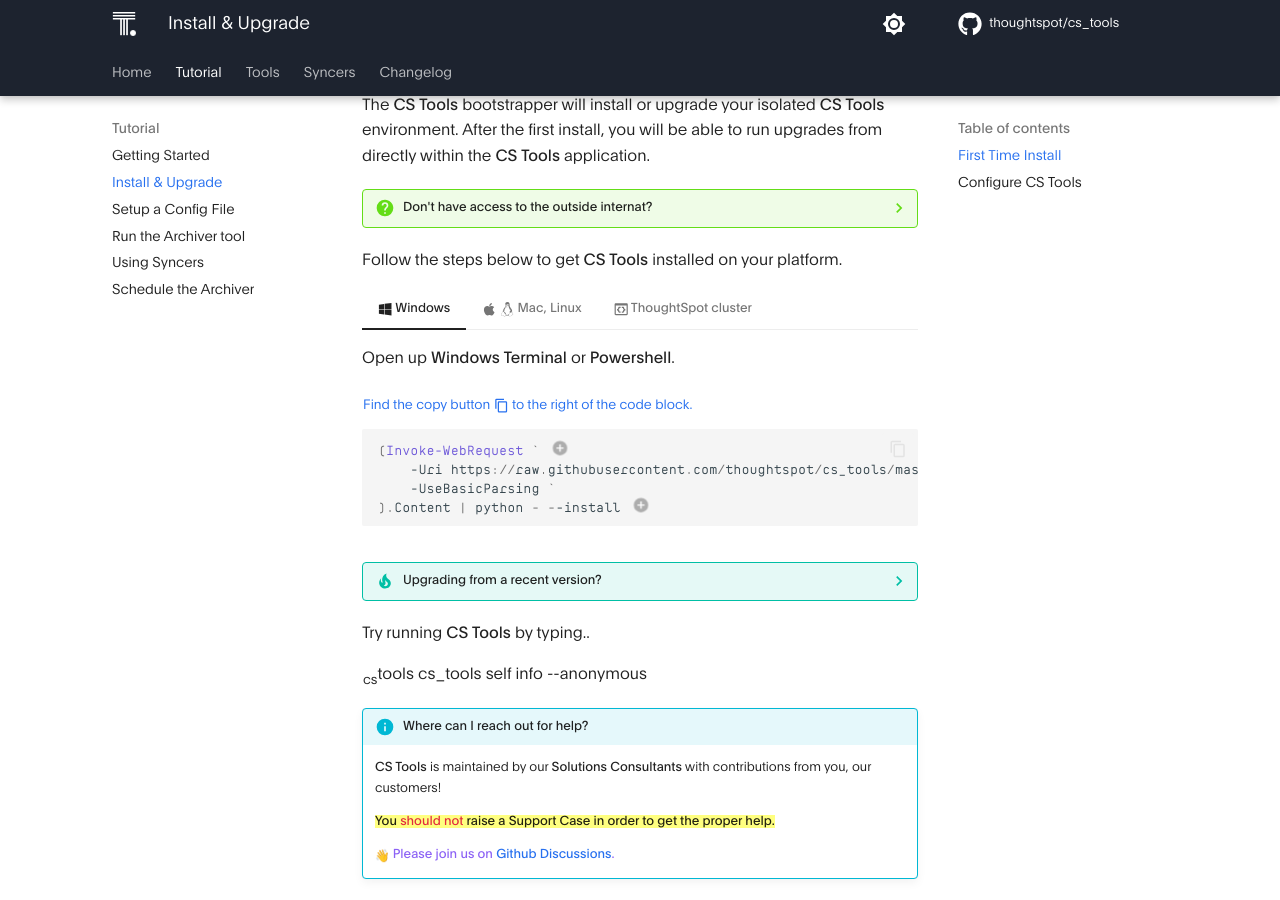
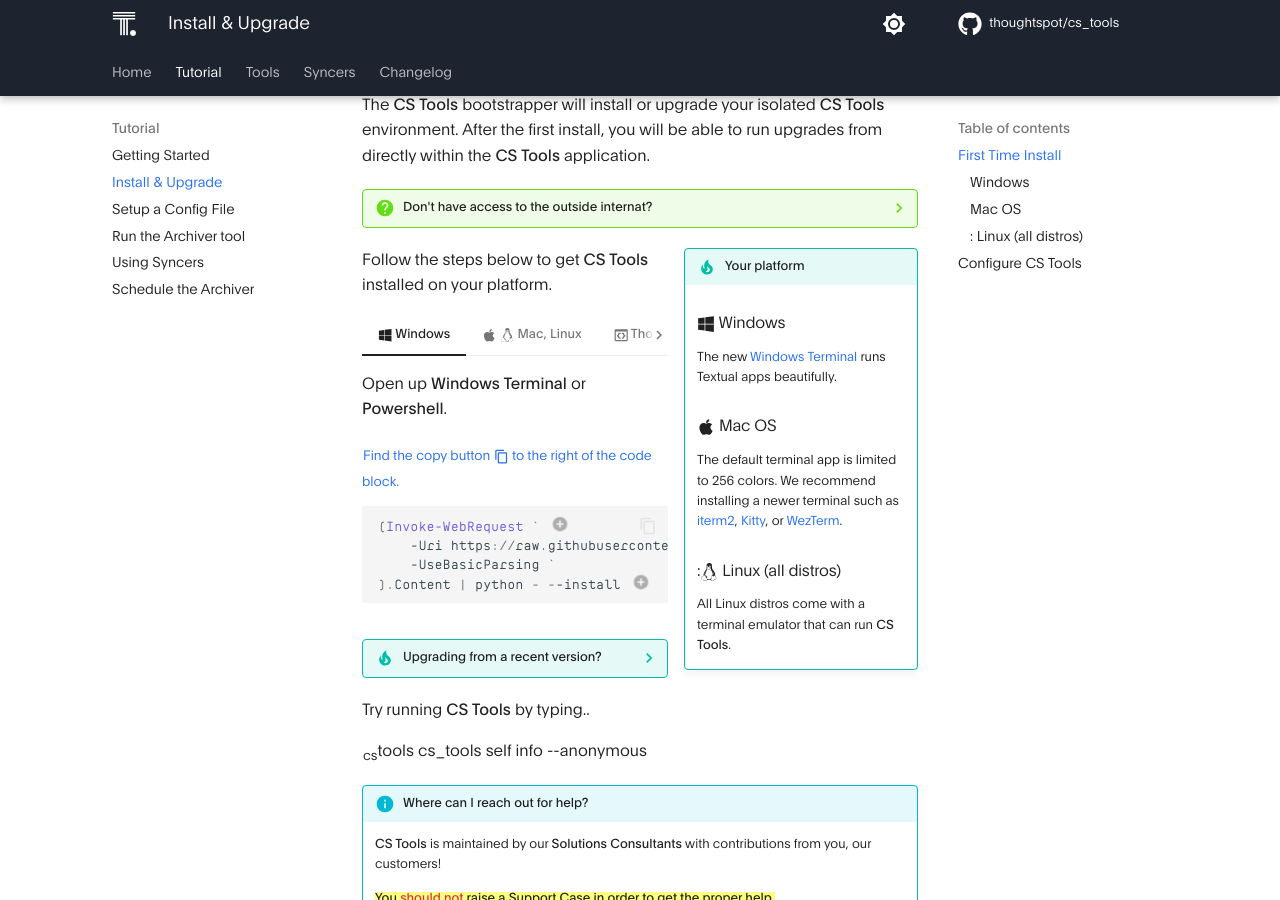
Before and after one commit to thoughtspot/cs_tools, an MkDocs documentation site: the page built from docs/tutorial/install.md, in a window 1280 px wide and 900 px high, scrolled down 408 px. Built offline with MkDocs 1.6.1 and Material for MkDocs 9.7.7, drawn with Linux system fonts in a browser that asks for light colours; emoji names are drawn with the system emoji font; some web fonts are replaced; comment, search, counter and statistics services are not loaded.

Commit message:
add new terminal note

````diff
--- a/docs/tutorial/install.md
+++ b/docs/tutorial/install.md
@@ -74,6 +74,20 @@
     ```
 
     Reach out to the [__CS Tools team on Discussions__][gh-discussions] with this information so we can help you get started.
+
+!!! tip inline end "Your platform"
+
+    ### :fontawesome-brands-windows: Windows
+
+    The new [Windows Terminal](https://apps.microsoft.com/store/detail/windows-terminal/9N0DX20HK701?hl=en-gb&gl=GB) runs Textual apps beautifully.
+
+    ### :fontawesome-brands-apple: Mac OS
+
+    The default terminal app is limited to 256 colors. We recommend installing a newer terminal such as [iterm2](https://iterm2.com/), [Kitty](https://sw.kovidgoyal.net/kitty/), or [WezTerm](https://wezfurlong.org/wezterm/).
+
+    ### ::fontawesome-brands-linux: Linux (all distros)
+
+    All Linux distros come with a terminal emulator that can run __CS Tools__.
 
 Follow the steps below to get __CS Tools__ installed on your platform.
 
````
